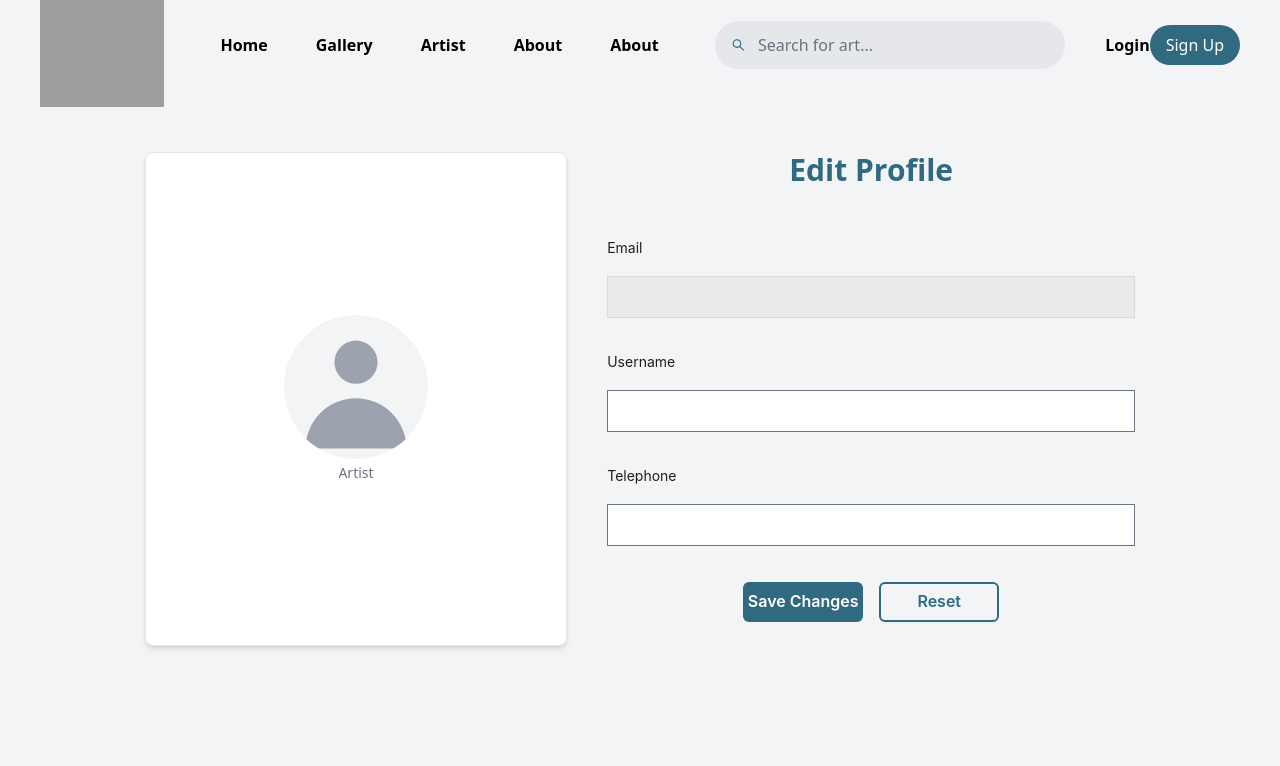
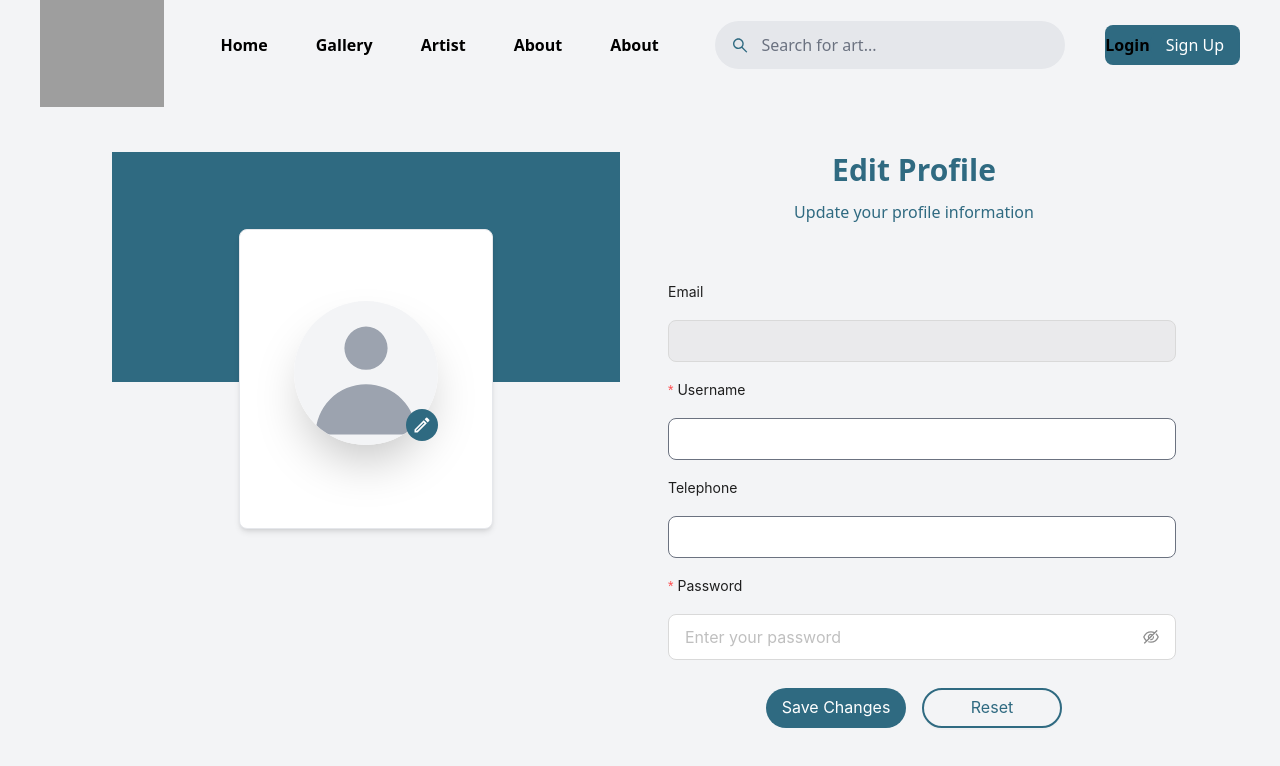
Before and after one commit to diemyolo/Artify, a React (Vite) app in the folder Front-end/: page /editProfile in a window 1280 px wide. Shown: the top 766 px of the page. Built offline with nearby package versions, Linux system fonts and the light colour scheme; no server answers; grey boxes are pictures that could not be loaded.

Commit message:
update_editProfile

```diff
--- a/Front-end/src/components/NavBar.jsx
+++ b/Front-end/src/components/NavBar.jsx
@@ -53,17 +53,16 @@ const NavBar = () => {
             }
           </ul>
 
-          <div className='bg-gray-200 rounded-full sm:flex hidden items-center px-4 lg:w-[350px]'>
-            <AiOutlineSearch className='cursor-pointer' size={20} style={{ color: '#2f6a81', fontWeight: 'bold' }} />
+          <div className='bg-gray-200 rounded-full sm:flex hidden items-center px-4 lg:w-[350px] '>
+            <AiOutlineSearch className='cursor-pointer' size={25} style={{ color: '#2f6a81', fontWeight: 'bold' }} />
             <input
-              className=' bg-transparent p-3 lg:w-[400px] appearance-none focus:outline-none border-none'
+              className='bg-transparent p-3 lg:w-[400px] appearance-none focus:outline-none border-none'
               type='search'
               placeholder='Search for art...'
-              style={{ outline: 'none' }}
             />
           </div>
 
-          <div className="lg:flex items-center">
+          <div className="lg:flex items-center bg-[#2f6a81] rounded-lg">
             {token != null ?
               <>
                 <Dropdown label="Profile">
--- a/Front-end/src/pages/Post/AddArts.jsx
+++ b/Front-end/src/pages/Post/AddArts.jsx
@@ -17,6 +17,7 @@ import { Button, Upload } from "antd";
 import { message, Steps, theme } from "antd";
 import { Watermark } from "antd";
 import { Select } from "antd";
+
 const AddArts = () => {
   const [selectedFiles, setSelectedFiles] = useState([]);
   const [current, setCurrent] = useState(0);
@@ -103,6 +104,7 @@ const AddArts = () => {
   const myHeaders = new Headers();
   myHeaders.append("Authorization", `Bearer ${token}`);
   console.log(token);
+
   const handleSubmit = async (values) => {
     const formData = new FormData();
 
--- a/Front-end/src/pages/Profile/EditProfile.jsx
+++ b/Front-end/src/pages/Profile/EditProfile.jsx
@@ -1,29 +1,47 @@
 import React, { useEffect, useState } from "react";
-import NavBar from '../../components/NavBar';
+import NavBar from "../../components/NavBar";
 import { Avatar, Card } from "flowbite-react";
 import { Button, Form, Input } from "antd";
-import { AiOutlineUserAdd } from "react-icons/ai";
+import { Spin } from "antd";
+import axios from "axios";
+import { MdOutlineModeEdit } from "react-icons/md";
+import Swal from "sweetalert2";
 
 const formItemCol = {
     labelCol: { span: 24 },
     wrapperCol: { span: 24 },
 };
 
-
 const EditProfile = () => {
-
-    const [email, setEmail] = useState("");
-    const [username, setUsername] = useState("");
-    const [telephone, setTelephone] = useState("");
-
-    const [customer, setCustomer] = useState({});
     const token = localStorage.getItem("token");
 
+    const [isLoading, setIsLoading] = useState(false);
+    const [customer, setCustomer] = useState({});
+
+    const [emailAddress, setEmailAddress] = useState("");
+    const [userName, setUserName] = useState("");
+    const [telephone, setTelephone] = useState("");
+    const [password, setPassword] = useState("");
+
+    const [files, setFiles] = useState([]);
+    const handleFileChange = (event) => {
+        const selectedFiles = event.target.files;
+        setFiles(selectedFiles);
+    };
+
+    const [profileDTO, setProfileDTO] = useState({
+        userName: "string",
+        emailAddress: "string",
+        telephone: "string",
+        imagePath: "string",
+        password: "string",
+    });
+
+
+
     useEffect(() => {
-        const fetchData = async (event) => {
+        const fetchData = async () => {
             try {
-
-                event.preventDefault();
                 const customerResponse = await axios.get(
                     "http://localhost:8080/api/auth/user/profile",
                     {
@@ -31,75 +49,118 @@ const EditProfile = () => {
                     }
                 );
                 setCustomer(customerResponse.data.payload);
-
             } catch (error) {
                 console.error("Error fetching data:", error);
             }
         };
         fetchData();
     }, []);
-    // const handleEditProfile = () => {
-    //     const myHeaders = {
-    //         "Content-Type": "application/json",
-    //     };
 
-    //     const data = {
-    //         email: email,
-    //         pass: password,
-    //     };
 
-    //     axios
-    //         .post("http://localhost:8080/api/auth/login", data, { headers: myHeaders })
-    //         .then((response) => {
-    //             console.log(response.data.payload);
-    //             if (response.status === 200) {
-    //                 const token = response.data.payload.token;
-    //                 localStorage.setItem("token", token);
-    //                 setCookie("token", token, 365); // Expires in 365 days
-    //                 Swal.fire({
-    //                     position: "center",
-    //                     icon: "success",
-    //                     title: `Welcome`,
-    //                     html: "<h3>Login Successfully</h3>",
-    //                     showConfirmButton: false,
-    //                     timer: 1600
-    //                 }).then(() => {
-    //                     navigate("/home");
-    //                 });
-    //             } else {
-    //                 throw new Error(response.statusText);
-    //             }
-    //         })
-    //         .catch((error) => {
-    //             Swal.fire({
-    //                 icon: "error",
-    //                 title: "Oops...",
-    //                 text: "Email or password is invalid!",
-    //                 footer: '<a href="/">Try again!</a>'
-    //             });
-    //         });
+    const handleEditProfile = () => {
+        const myHeaders = {
+            "Content-Type": "application/json",
+        };
+
+        // const data = {
+        //     userName: userName,
+        //     telephone: telephone,
+        //     password: password
         // };
 
+        const formData = new FormData();
+        const fileArray = Array.from(files);
+
+        fileArray.forEach((file) => {
+            formData.append("image", file);
+        });
+        formData.append("profile", new Blob([JSON.stringify(profileDTO)], { type: "application/json" }));
+
+        axios
+            .put("http://localhost:8080/api/auth/user/profile", formData, { headers: myHeaders })
+            .then((response) => {
+                console.log(response.data.payload);
+                if (response.status === 200) {
+                    Swal.fire({
+                        position: "center",
+                        icon: "success",
+                        title: `Welcome`,
+                        html: "<h3>Updated Successfully</h3>",
+                        showConfirmButton: false,
+                        timer: 1600
+                    }).then(() => {
+                        navigate("/viewEwallet");
+                    });
+                } else {
+                    throw new Error(response.statusText);
+                }
+            })
+            .catch((error) => {
+                Swal.fire({
+                    icon: "error",
+                    title: "Oops...",
+                    text: "Email or password is invalid!",
+                    footer: '<a href="/">Try again!</a>'
+                });
+            });
+    };
+
+    const handleAvatarChange = (event) => {
+        const selectedFile = event.target.files[0];
+        if (selectedFile) {
+            const reader = new FileReader();
+            reader.onload = (e) => {
+                setCustomer((prevCustomer) => ({
+                    ...prevCustomer,
+                    imagePath: e.target.result,
+                }));
+            };
+            reader.readAsDataURL(selectedFile);
+        }
+    };
 
     return (
-        <div className='w-full h-screen bg-gray-100'>
+        <div className="w-full h-full bg-gray-100">
+            {/* <Spin spinning={!isLoading} fullscreen /> */}
             <NavBar />
-
-            <div className='h-scree w-full flex justify-center p-28 mt-10 gap-10'>
-                <Card className="w-[40%]">
+            {/* {isLoading && ( */}
+            <div className="h-screen w-full flex justify-center p-28 mt-10 gap-10">
+                <div className="relative w-1/2 h-[40%] bg-[#2f6a81]">
+                    <div className="absolute flex flex-col items-center justify-center w-full top-1/3">
+                        <Card className="w-[50%] h-[300px]">
                             <div className="flex flex-col items-center">
-                        <Avatar rounded size="xl" />
-                        <h5 className="mb-1 text-xl font-medium text-gray-900 dark:text-white">
-                            {/* {p[0]?.creatorName} */}{customer.userName}
+                                <div className="relative rounded-full shadow-2xl">
+                                    <Avatar
+                                        rounded
+                                        size="xl"
+                                        src={customer.imagePath}
+                                    />
+                                    <label htmlFor="upload" className="absolute right-0 bottom-1 bg-[#2f6a81] rounded-full p-1.5 cursor-pointer">
+                                        <MdOutlineModeEdit size={20} color="white" />
+                                    </label>
+                                    <input
+                                        type="file"
+                                        id="upload"
+                                        // accept="image/*"
+                                        style={{ display: "none" }}
+                                        onChange={handleAvatarChange}
+                                    />
+                                </div>
+                                <h5 className="mt-3 text-xl font-medium text-gray-900 dark:text-white">
+                                    {customer.userName}
                                 </h5>
-                        <span className="text-sm text-gray-500 dark:text-gray-400">
-                            Artist
-                        </span>
                             </div>
                         </Card>
+                    </div>
+                </div>
 
                 <div className="w-1/2 h-full flex flex-col">
-                    <h1 className='text-center text-3xl font-semibold mb-10 text-[#2f6a81]'>Edit Profile</h1>
+                    <h1 className="text-center text-3xl font-semibold mb-3 text-[#2f6a81]">
+                        Edit Profile
+                    </h1>
+                    <p className="text-center mb-10 text-[#2f6a81]">
+                        Update your profile information
+                    </p>
                     <div className="w-full">
                         <Form
                             {...formItemCol}
@@ -111,73 +172,116 @@ const EditProfile = () => {
                                 remember: true,
                             }}
                             autoComplete="off"
-                            // onSubmit={handleEditProfile}
+                            onSubmit={handleEditProfile}
                             className="mx-auto"
                         >
                             <Form.Item
-                                className="mx-0 px-0 w-full"
-                                name="email"
+                                className="m-2 px-0 w-full"
+                                name="emailAddress"
                                 label="Email"
                             >
                                 <Input
-                                    className="w-full px-4"
-                                    name="email"
-                                    placeholder=""
-                                    value={email}
-                                    onChange={(e) => setEmail(e.target.value)}
+                                    className="w-full px-4 rounded-lg"
+                                    name="emailAddress"
+                                    placeholder={customer.emailAddress}
+                                    value={customer.emailAddress}
+                                    onChange={(e) => setEmailAddress(e.target.value)}
                                     disabled
                                 />
                             </Form.Item>
 
                             <Form.Item
-                                className="mx-0 px-0 w-full"
-                                name="username"
+                                className="m-2 px-0 w-full"
+                                name="userName"
                                 label="Username"
+                                rules={[
+                                    {
+                                        required: true,
+                                        message: "Please input your username!",
+                                    },
+                                    {
+                                        pattern: /^[A-Za-z]{4,}$/,
+                                        message:
+                                            "Please input a valid username with more than 3 letters!",
+                                    },
+                                ]}
                             >
                                 <Input
-                                    className="w-full px-4 "
+                                    className="w-full px-4 rounded-lg"
                                     name="username"
-                                    placeholder=""
-                                    value={username}
-                                    onChange={(e) => setUsername(e.target.value)}
+                                    placeholder={customer.userName}
+                                    value={userName}
+                                    onChange={(e) => setUserName(e.target.value)}
                                 />
                             </Form.Item>
 
                             <Form.Item
-                                className="mx-0 px-0 w-full"
+                                className="m-2 px-0 w-full"
                                 name="telephone"
                                 label="Telephone"
+                                rules={[
+                                    {
+                                        pattern: /^0\d{9}$/,
+                                        message:
+                                            "Please input a valid phone number that starts with 0 and contains 10 digits!",
+                                    },
+                                ]}
                             >
                                 <Input
-                                    className="w-full px-4 "
+                                    className="w-full px-4 rounded-lg"
                                     name="telephone"
-                                    placeholder=""
+                                    placeholder={customer.telephone}
                                     value={telephone}
                                     onChange={(e) => setTelephone(e.target.value)}
                                 />
                             </Form.Item>
 
+                            <Form.Item
+                                className="m-2 px-0 w-full"
+                                label="Password"
+                                name="password"
+                                rules={[
+                                    {
+                                        required: true,
+                                        message: "Please input your password!",
+                                    },
+                                    {
+                                        pattern: /^.{3,}$/,
+                                        message: "Password must be greater than 7 characters!",
+                                    },
+                                ]}
+                            >
+                                <Input.Password
+                                    className="w-full px-4 py-2.5"
+                                    name="password"
+                                    placeholder="Enter your password"
+                                    value={password}
+                                    onChange={(e) => setPassword(e.target.value)}
+                                />
+                            </Form.Item>
 
                             <div className="w-full flex justify-center gap-4 my-4">
                                 <Button
-                                    className="border-2 w-[120px] bg-[#2f6a81] text-white my-2 font-semibold rounded-md p-3 text-center flex items-center justify-center focus:outline-none hover:bg-gray-100 hover:text-[#2f6a81] hover:border-[#2f6a81] hover:border-2 mt-3 transition-all duration-300 "
+                                    className="rounded-full border-2 w-[140px] bg-[#2f6a81] text-white my-2  px-4 py-2 text-center flex items-center justify-center focus:outline-none hover:bg-gray-100 hover:text-[#2f6a81] hover:border-[#2f6a81] hover:border-2 mt-3 transition-all duration-300 "
                                     type="submit"
-                                    // onClick={handleEditProfile}
+                                    onClick={handleEditProfile}
                                 >
                                     Save Changes
                                 </Button>
                                 <Button
-                                    className="border-2 w-[120px] border-[#2f6a81] bg-gray-100 text-[#2f6a81] my-2 font-semibold rounded-md p-3 text-center flex items-center justify-center focus:outline-none hover:bg-[#2f6a81] hover:text-white hover:border-white hover:border-2 mt-3 transition-all duration-300 "
-                                    htmlType="reset">Reset
+                                    className="rounded-full border-2 w-[140px] border-[#2f6a81] bg-gray-100 text-[#2f6a81] my-2  px-4  py-2 text-center flex items-center justify-center focus:outline-none hover:bg-[#2f6a81] hover:text-white hover:border-white hover:border-2 mt-3 transition-all duration-300"
+                                    htmlType="reset"
+                                >
+                                    Reset
                                 </Button>
                             </div>
                         </Form>
-
                     </div>
                 </div>
             </div>
+            {/* )} */}
         </div>
-    )
-}
+    );
+};
 
-export default EditProfile
+export default EditProfile;
--- a/Front-end/src/pages/Register/Register.jsx
+++ b/Front-end/src/pages/Register/Register.jsx
@@ -1,7 +1,9 @@
-import React from "react";
+import React, { useState } from "react";
 import { Form, Input } from "antd";
 import login from "../../assets/login.jpg"
 import { NavLink, useNavigate } from "react-router-dom";
+import axios from "axios";
+import Swal from "sweetalert2";
 
 const formItemLayout = {
   labelCol: { span: 24 },
@@ -11,7 +13,63 @@ const formItemLayout = {
 export default function Register() {
   const navigate = useNavigate();
 
+  const [userName, setUserName] = useState("");
+  const [emailAddress, setEmailAddress] = useState("");
+  const [password, setPassword] = useState("");
+  const [telephone, setTelephone] = useState("");
+  const [confirmPassword, setConfirmPassword] = useState("");
 
+  const handleRegister = () => {
+    if (password !== confirmPassword) {
+      Swal.fire({
+        icon: "error",
+        title: "Oops...",
+        text: "Confirm password does not match!",
+      });
+      return;
+    }
+
+    const myHeaders = {
+      "Content-Type": "application/json",
+    };
+
+    const data = {
+      userName: userName,
+      emailAddress: emailAddress,
+      pass: password,
+      telephone: telephone,
+    };
+
+    axios
+      .post("http://localhost:8080/api/auth/register", data, { headers: myHeaders })
+      .then((response) => {
+        console.log(response);
+        if (response.status === 200) {
+          Swal.fire({
+            position: "center",
+            icon: "success",
+            title: "Welcome",
+            html: "<h3>Register Successfully</h3>",
+            showConfirmButton: false,
+            timer: 1600,
+          }).then((result) => {
+            if (result.dismiss === Swal.DismissReason.timer) {
+              navigate("/");
+            }
+          });
+        } else {
+          throw new Error(response.statusText);
+        }
+      })
+      .catch((error) => {
+        Swal.fire({
+          icon: "error",
+          title: "Oops...",
+          text: "Register is invalid!",
+          footer: '<a href="/">Try again!</a>',
+        });
+      });
+  };
 
 
   return (
@@ -38,6 +96,7 @@ export default function Register() {
                 remember: true,
               }}
               autoComplete="off"
+              onSubmit={handleRegister}
             >
               <Form.Item
                 className="mx-0 px-0 w-full"
@@ -48,23 +107,23 @@ export default function Register() {
                     message: "Please input your user name!",
                   },
                   {
-                    pattern: /^.{8,}$/,
-                    message: "Username must be greater than 7 characters!",
+                    pattern: /^.{3,}$/,
+                    message: "Username must be greater than 3 characters!",
                   },
                 ]}
               >
                 <Input
-                  className="w-full px-4 py-2.5"
+                  className="w-full px-4 py-2.5 rounded-lg border-[#d9d9d9]"
                   name="userName"
                   placeholder="Enter your user name"
-                  // value={formik.values.userName}
-                  // onChange={formik.handleChange}
+                  value={userName}
+                  onChange={(e) => setUserName(e.target.value)}
                 />
               </Form.Item>
 
               <Form.Item
                 className="mx-0 px-0 w-full"
-                name="email"
+                name="emailAddress"
                 rules={[
                   {
                     required: true,
@@ -78,11 +137,11 @@ export default function Register() {
                 ]}
               >
                 <Input
-                  className="w-full px-4 py-2.5"
-                  name="email"
+                  className="w-full px-4 py-2.5 rounded-lg border-[#d9d9d9]"
+                  name="emailAddress"
                   placeholder="Enter your email"
-                  // value={formik.values.email}
-                  // onChange={formik.handleChange}
+                  value={emailAddress}
+                  onChange={(e) => setEmailAddress(e.target.value)}
                 />
               </Form.Item>
 
@@ -95,16 +154,17 @@ export default function Register() {
                     message: "Please input your password!",
                   },
                   {
-                    pattern: /^.{8,}$/,
+                    pattern: /^.{3,}$/,
                     message: "Password must be greater than 7 characters!",
                   },
                 ]}
               >
                 <Input.Password
                   className="w-full px-4 py-2.5"
+                  name="password"
                   placeholder="Enter your password"
-                  // value={formik.values.password}
-                  // onChange={formik.handleChange}
+                  value={password}
+                  onChange={(e) => setPassword(e.target.value)}
                 />
               </Form.Item>
 
@@ -117,7 +177,7 @@ export default function Register() {
                     message: "Please input your confirm password!",
                   },
                   {
-                    pattern: /^.{8,}$/,
+                    pattern: /^.{3,}$/,
                     message: "Password must be greater than 7 characters!",
                   },
                 ]}
@@ -125,14 +185,14 @@ export default function Register() {
                 <Input.Password
                   className="w-full px-4 py-2.5"
                   placeholder="Enter your confirm password"
-                  // value={formik.values.confirmPassword}
-                  // onChange={formik.handleChange}
+                  value={confirmPassword}
+                  onChange={(e) => setConfirmPassword(e.target.value)}
                 />
               </Form.Item>
 
               <Form.Item
                 className="mx-0 px-0 w-full"
-                name="confirmPassword"
+                name="telephone"
                 rules={[
                   {
                     required: true,
@@ -145,10 +205,11 @@ export default function Register() {
                 ]}
               >
                 <Input
-                  className="w-full px-4 py-2.5"
+                  className="w-full px-4 py-2.5 rounded-lg border-[#d9d9d9]"
                   placeholder="Enter your telephone number"
-                  // value={formik.values.telephone}
-                  // onChange={formik.handleChange}
+                  name="telephone"
+                  value={telephone}
+                  onChange={(e) => setTelephone(e.target.value)}
                 />
               </Form.Item>
 
@@ -157,6 +218,7 @@ export default function Register() {
                 <button
                   className="w-full bg-[#060606] text-white my-2 font-semibold rounded-md p-4 text-center flex items-center justify-center focus:outline-none hover:bg-[#2f6a81] "
                   type="submit"
+                  onClick={handleRegister}
                 >
                   Sign Up
                 </button>
--- a/Front-end/src/pages/Request/RequestHistory.jsx
+++ b/Front-end/src/pages/Request/RequestHistory.jsx
@@ -8,7 +8,7 @@ const RequestHistory = () => {
         <div className='w-full h-screen bg-gray-100'>
             <NavBar />
             <div className='h-screen p-28 mt-5'>
-                <h1 className='text-center text-3xl font-semibold mb-10'>Request History</h1>
+                <h1 className='text-center text-3xl font-semibold mb-10 text-[#2f6a81]'>Request History</h1>
                 <div className="overflow-x-auto">
                     <Table striped>
                         <Table.Head>
```
Also changed, not shown: Front-end/src/pages/EWallet/ViewEwallet.jsx (+19 -14 lines), Front-end/src/pages/Login/Login.jsx (+4 -13 lines). Lines whose indentation alone changed are shown as unchanged.
